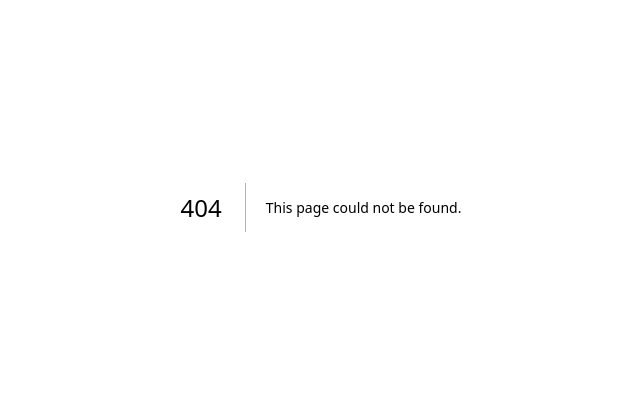
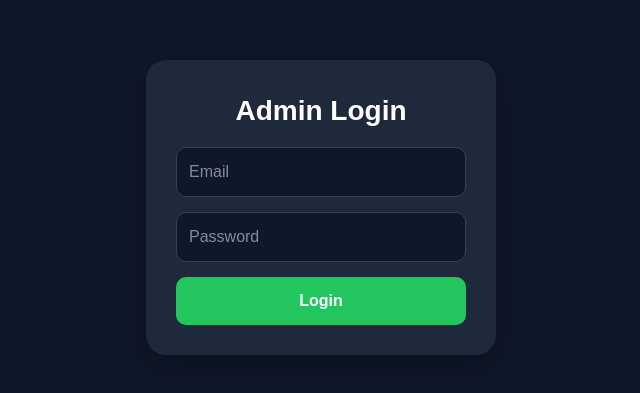
Before and after one commit to Maulanaardan/kedai-gadabum, a Next.js app in the folder frontend/: page /login in a window 1280 px wide. Before the commit this address had no page. Shown: the part 193-586 px from the top of the page, without its empty margins (319-959 px from the left). Built offline with nearby package versions, Linux system fonts and the light colour scheme.

Commit message:
feat: add login page

```diff
--- a/frontend/src/app/dashboard/page.tsx
+++ b/frontend/src/app/dashboard/page.tsx
@@ -10,6 +10,7 @@ import {
   CartesianGrid,
   ResponsiveContainer,
 } from "recharts";
+import { useRouter } from "next/navigation";
 
 type Order = {
   id: number;
@@ -19,6 +20,8 @@ type Order = {
 
 export default function DashboardPage() {
   const [orders, setOrders] = useState<Order[]>([]);
+  const router = useRouter();
+
   const chartData = orders.reduce((acc: any, order: any) => {
     const date = new Date(order.createdAt).toLocaleDateString();
 
@@ -44,12 +47,20 @@ export default function DashboardPage() {
     setOrders(data);
   };
 
-    useEffect(() => {
-        fetchOrders();
+  useEffect(() => {
+    const isAdmin = localStorage.getItem("isAdmin");
 
-        const interval = setInterval(fetchOrders, 3000);
-        return () => clearInterval(interval);
-    }, []);
+    if (!isAdmin) {
+      router.push("/login");
+    }
+  }, []);
+
+  useEffect(() => {
+    fetchOrders();
+
+    const interval = setInterval(fetchOrders, 3000);
+    return () => clearInterval(interval);
+  }, []);
 
   // 📊 HITUNG DATA
   const totalOrders = orders.length;
--- /dev/null
+++ b/frontend/src/app/login/page.tsx
@@ -0,0 +1,105 @@
+"use client";
+
+import { useState } from "react";
+import { useRouter } from "next/navigation";
+
+export default function LoginPage() {
+  const router = useRouter();
+
+  const [email, setEmail] = useState("");
+  const [password, setPassword] = useState("");
+
+  const handleLogin = (e: React.FormEvent) => {
+    e.preventDefault();
+
+    if (
+      email === "admin@gmail.com" &&
+      password === "admin123"
+    ) {
+      localStorage.setItem("isAdmin", "true");
+      router.push("/dashboard");
+    } else {
+      alert("Email atau password salah");
+    }
+  };
+
+  return (
+    <div
+      style={{
+        minHeight: "100vh",
+        display: "flex",
+        justifyContent: "center",
+        alignItems: "center",
+        background: "#0f172a",
+      }}
+    >
+      <form
+        onSubmit={handleLogin}
+        style={{
+          width: 350,
+          background: "#1e293b",
+          padding: 30,
+          borderRadius: 20,
+          display: "flex",
+          flexDirection: "column",
+          gap: 15,
+          boxShadow: "0 10px 30px rgba(0,0,0,0.3)",
+        }}
+      >
+        <h1
+          style={{
+            color: "white",
+            textAlign: "center",
+            fontSize: 28,
+            fontWeight: "bold",
+          }}
+        >
+          Admin Login
+        </h1>
+
+        <input
+          type="email"
+          placeholder="Email"
+          value={email}
+          onChange={(e) => setEmail(e.target.value)}
+          style={{
+            padding: 12,
+            borderRadius: 10,
+            border: "1px solid #334155",
+            background: "#0f172a",
+            color: "white",
+          }}
+        />
+
+        <input
+          type="password"
+          placeholder="Password"
+          value={password}
+          onChange={(e) => setPassword(e.target.value)}
+          style={{
+            padding: 12,
+            borderRadius: 10,
+            border: "1px solid #334155",
+            background: "#0f172a",
+            color: "white",
+          }}
+        />
+
+        <button
+          type="submit"
+          style={{
+            padding: 12,
+            border: "none",
+            borderRadius: 10,
+            background: "#22c55e",
+            color: "white",
+            fontWeight: "bold",
+            cursor: "pointer",
+          }}
+        >
+          Login
+        </button>
+      </form>
+    </div>
+  );
+}
--- a/frontend/src/app/orderlists/page.tsx
+++ b/frontend/src/app/orderlists/page.tsx
@@ -2,6 +2,7 @@
 import toast from "react-hot-toast";
 import { useRef } from "react";
 import { useEffect, useState } from "react";
+import { useRouter } from "next/navigation";
 
 type OrderStatus = "pending" | "processing" | "completed" | "canceled"
 
@@ -33,6 +34,7 @@ type Order = {
   export default function OrdersPage() {
     const [orders, setOrders] = useState<Order[]>([]);
     const prevCountRef = useRef(0);
+    const router = useRouter();
 
     const fetchOrders = async () => {
       try {
```
